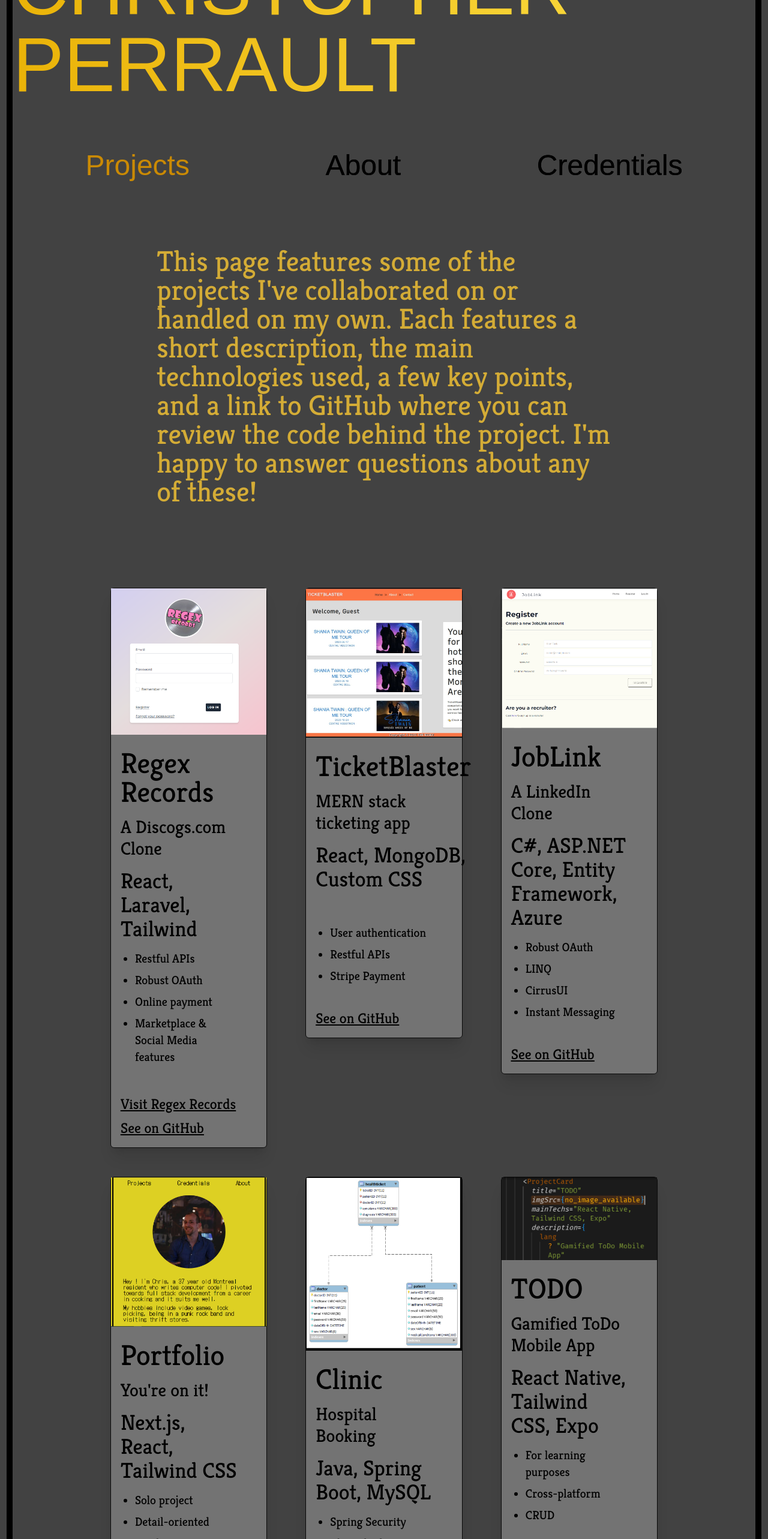
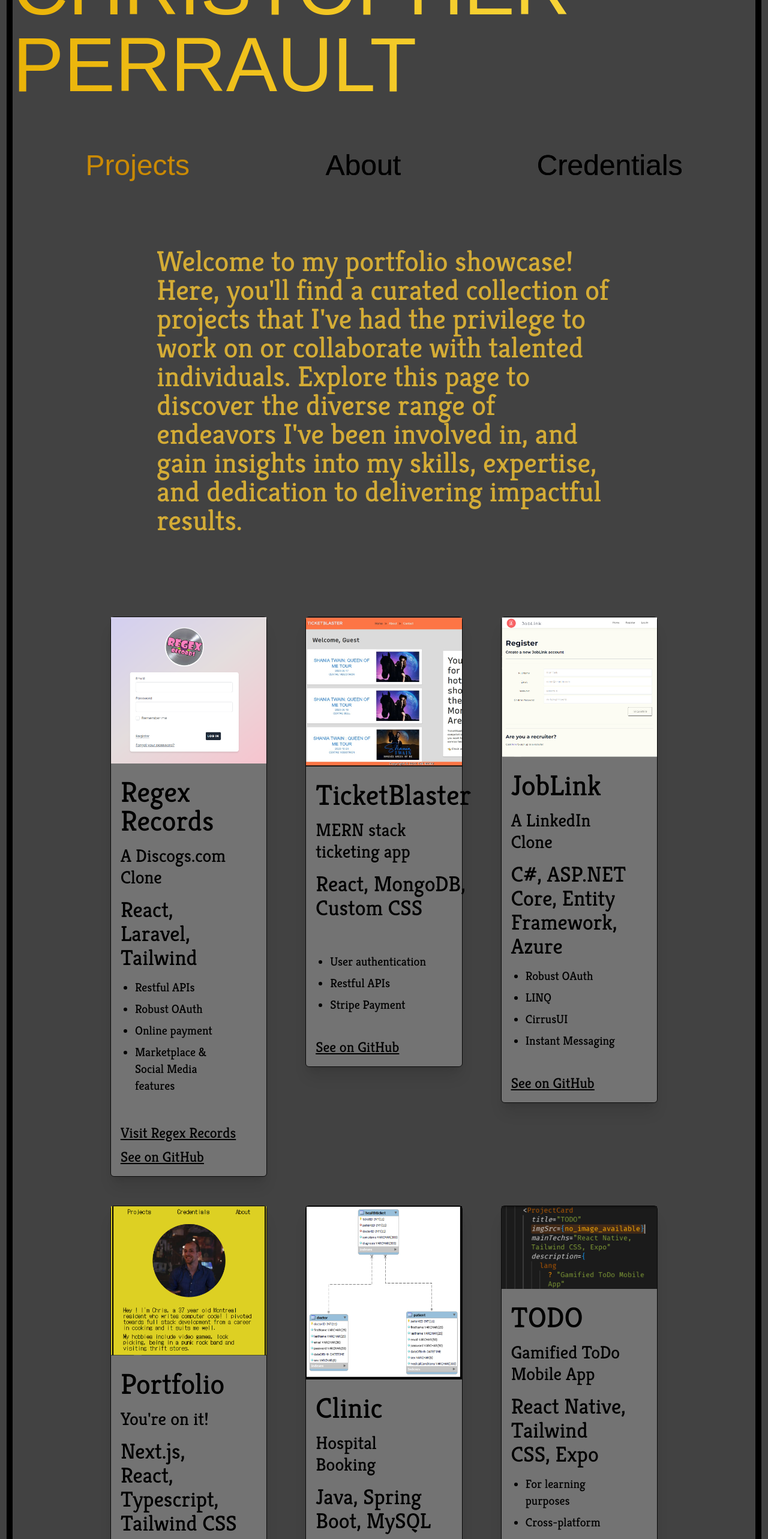
Before and after one commit to ChristopherPerrault/portfolio, a Next.js app: page / in a window 1280 px wide. Shown: the part 234-2800 px from the top of the page at 60% size. Built offline with nearby package versions, Linux system fonts and the light colour scheme; a web font is replaced by a local one.

Commit message:
content changes, minor style tweaks

```diff
--- a/app/_components/about/CV.tsx
+++ b/app/_components/about/CV.tsx
@@ -20,7 +20,7 @@ export default function CV() {
         >
           {lang ? "English" : "anglais"}
         </a>
-        {lang ? " or in " : " ou en "}
+        {lang ? "or in" : "ou en"}
         <a
           href="/FR-CV.pdf"
           download="FR-CV.pdf"
--- a/app/_components/about/Intro.tsx
+++ b/app/_components/about/Intro.tsx
@@ -32,7 +32,9 @@ export default function Intro() {
             : "être dans un groupe de punk rock"}
         </Link>
         &nbsp;
-        {lang ? "and visiting thrift stores." : "et visiter des friperies."}
+        {lang
+          ? "and treasure hunting at thrift stores."
+          : "et à la recherche de trésors dans les magasins d'occasion"}
       </h1>
     </div>
   );
--- a/app/_components/about/ProfilePic.tsx
+++ b/app/_components/about/ProfilePic.tsx
@@ -6,8 +6,8 @@ export default function ProfilePic() {
     <div className="flex justify-center my-20">
       <Image
         src={profilePic}
-        width={600}
-        height={600}
+        width={500}
+        height={500}
         alt="Photo of/de Chris Perrault"
         title="🔥🔥🔥"
         className="rounded-full"
--- a/app/_components/credentials/ExpCard.tsx
+++ b/app/_components/credentials/ExpCard.tsx
@@ -15,10 +15,10 @@ const ExpCard: React.FC<ExpCardProps> = ({
 }) => {
   return (
     <div className="flex flex-row w-2/3 m-auto my-6 border rounded-md shadow-xl border-neutral-950 bg-neutral-500">
-      <div className="flex flex-col flex-wrap w-3/4 m-4">
+      <div className="flex flex-col flex-wrap w-full m-4">
         <p className="my-2 text-5xl">{workplace}</p>
-        <p className="my-2 text-2xl">{role}</p>
-        <p className="my-2 text-4xl">{date}</p>
+        <p className="my-2 text-4xl">{role}</p>
+        <p className="my-2 text-2xl">{date}</p>
         <p className="my-2 text-2xl">{description}</p>
       </div>
     </div>
--- a/app/_components/projects/ProjectsIntro.tsx
+++ b/app/_components/projects/ProjectsIntro.tsx
@@ -5,13 +5,11 @@ export default function ProjectsIntro() {
   const { lang }: { lang: boolean } = useLanguage();
 
   return (
-    <div
-      className="flex flex-col flex-wrap justify-center mx-60 text-[color:var(--primary-yellow)] my-24 text-5xl"
-    >
+    <div className="flex flex-col flex-wrap justify-center mx-60 text-[color:var(--primary-yellow)] my-24 text-5xl">
       <h2 className="my-4">
         {lang
-          ? "This page features some of the projects I've collaborated on or handled on my own. Each features a short description, the main technologies used, a few key points, and a link to GitHub where you can review the code behind the project. I'm happy to answer questions about any of these!"
-          : "Cette page présente certains des projets sur lesquels j'ai collaboré ou que j'ai gérés seul. Chacun comporte une courte description, les principales technologies utilisées, quelques points clés et un lien vers GitHub où vous pouvez examiner le code du projet. Je suis heureux de répondre à vos questions sur l'un de ces projets !"}
+          ? "Welcome to my portfolio showcase! Here, you'll find a curated collection of projects that I've had the privilege to work on or collaborate with talented individuals. Explore this page to discover the diverse range of endeavors I've been involved in, and gain insights into my skills, expertise, and dedication to delivering impactful results."
+          : "Bienvenue sur mon portfolio ! Ici, vous trouverez une collection sélectionnée de projets sur lesquels j'ai eu le privilège de travailler ou de collaborer avec des personnes talentueuses. Explorez cette page pour découvrir la diversité des projets auxquels j'ai participé et pour obtenir des informations sur mes compétences, mon expertise et mon dévouement à fournir des résultats significatifs."}
       </h2>
     </div>
   );
--- a/app/page.tsx
+++ b/app/page.tsx
@@ -97,12 +97,12 @@ export default function Projects() {
           <ProjectCard
             title="Portfolio"
             imgSrc={myPortfolio}
-            mainTechs="Next.js, React, Tailwind CSS"
+            mainTechs="Next.js, React, Typescript, Tailwind CSS"
             description={lang ? "You're on it!" : "Vous y êtes !"}
             points={
               lang
-                ? ["Solo project", "Detail-oriented", "Fresh"]
-                : ["Projet solo", "Orienté vers les détails", "Frais"]
+                ? ["Solo project", "Detail-oriented", "Fresh!"]
+                : ["Projet solo", "Orienté vers les détails", "Frais!"]
             }
             url=""
             gitHubUrl="https://github.com/ChristopherPerrault/my-portfolio"
```
